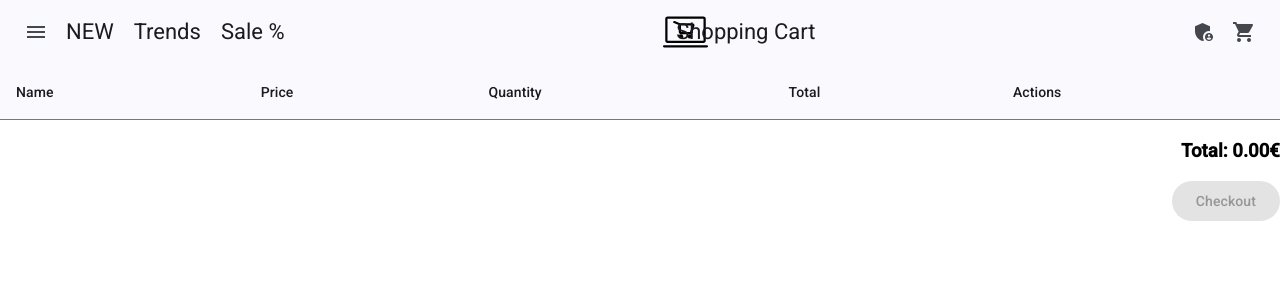
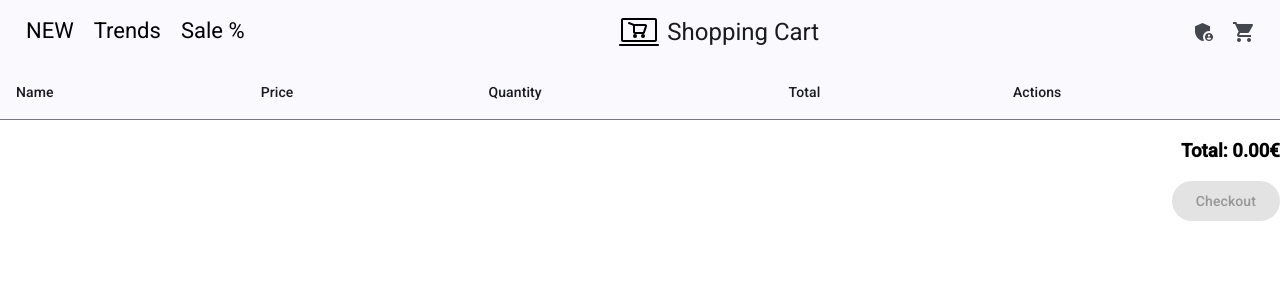
Before and after one commit to Niinnoo/Cloud-Computing-WS24-25, an Angular app in the folder Frontend/: page /cart in a window 1280 px wide. Shown: the top 300 px of the page. Built offline with nearby package versions, Linux system fonts and the light colour scheme.

Commit message:
centering logo and text in toolbar

```diff
--- a/Frontend/src/app/components/admin-panel/admin-panel.component.css
+++ b/Frontend/src/app/components/admin-panel/admin-panel.component.css
@@ -1,39 +1,3 @@
-/* Design for the toolbar */
-.mat-toolbar {
-    display: flex;
-    justify-content: space-between;
-    align-items: center;
-  }
-
-  .toolbar-title {
-    flex: 1;
-    text-align: center;
-    transform: translateX(-10%);
-  }
-
-  .toolbar-link {
-    color: inherit;
-    margin: 0 10px;
-    text-decoration: none;
-    position: relative;
-  }
-
-  .toolbar-link::after {
-    content: '';
-    display: block;
-    width: 0;
-    height: 2px;
-    background: currentColor;
-    transition: width 0.3s;
-    position: absolute;
-    bottom: -2px;
-    left: 0;
-  }
-
-  .toolbar-link:hover::after {
-    width: 100%;
-  }
-
-  .example-spacer {
-    flex: 1 1 auto;
-  }
+.container{
+  margin: 16px;
+}
--- a/Frontend/src/app/components/admin-panel/admin-panel.component.html
+++ b/Frontend/src/app/components/admin-panel/admin-panel.component.html
@@ -1,9 +1,9 @@
-<div class="container">
-  <app-toolbar
+<app-toolbar
   title="Admin Panel"
   rightIcon2=""
-  ></app-toolbar>
+></app-toolbar>
 
+<div class="container">
   <button mat-raised-button color="primary" (click)="onAddProduct()">add new product</button>
 
   <!-- Filter -->
--- a/Frontend/src/app/components/product-list/product-list.component.css
+++ b/Frontend/src/app/components/product-list/product-list.component.css
@@ -1,17 +1,7 @@
 .product-list {
-  margin: 20px;
+  margin: 16px;
   position: relative;
-}
-
-.cart-button {
-  position: absolute;
-  right: 0;
-  top: 1;
-}
-
-.admin-button {
-  position: absolute;
-  right: 100px;
+  box-sizing: border-box;
 }
 
 .matHeaderCellDef {
@@ -25,7 +15,7 @@
 
 .product-grid {
   display: grid;
-  grid-template-columns: repeat(auto-fill, minmax(250px, 1fr));
+  grid-template-columns: repeat(auto-fit, minmax(250px, 1fr));
   gap: 16px;
   padding: 16px;
 }
@@ -34,9 +24,14 @@
   display: flex;
   flex-direction: column;
   justify-content: space-between;
-  min-height: 300px;
+  padding: 16px;
+  min-height: 200px;
   border-radius: 8px;
   box-shadow: 0 4px 6px rgba(0, 0, 0, 0.1);
+  flex: 1 1 250px;
+  width: 100%;
+  max-width: none;
+  margin: 0 auto;
 }
 
 button {
--- a/Frontend/src/app/components/product-list/product-list.component.html
+++ b/Frontend/src/app/components/product-list/product-list.component.html
@@ -9,14 +9,13 @@
     <input matInput (keyup)="applyFilter($event)"/>
   </mat-form-field>
 
-  <button (click)="toggleView()" mat-raised-button>
+  <!--<button (click)="toggleView()" mat-raised-button>
     <mat-icon *ngIf="isTableView">grid_view</mat-icon>
     <mat-icon *ngIf="!isTableView">table_view</mat-icon>
-  </button>
+  </button>-->
 
   <!-- Product Table -->
-  <table mat-table [dataSource]="dataSource" matSort *ngIf="isTableView">
-    <!-- Column: Add to Cart Button -->
+  <!--<table mat-table [dataSource]="dataSource" matSort *ngIf="isTableView">
     <ng-container matColumnDef="addToCart">
       <th mat-header-cell *matHeaderCellDef></th>
       <td mat-cell *matCellDef="let product">
@@ -26,7 +25,6 @@
       </td>
     </ng-container>
 
-    <!-- Column: Image -->
     <ng-container matColumnDef="image">
       <th mat-header-cell *matHeaderCellDef mat-sort-header> Image </th>
       <td mat-cell *matCellDef="let product">
@@ -34,34 +32,29 @@
       </td>
     </ng-container>
 
-    <!-- Column: Name -->
     <ng-container matColumnDef="name">
       <th mat-header-cell *matHeaderCellDef mat-sort-header> Name </th>
       <td mat-cell *matCellDef="let product"> {{product.name}} </td>
     </ng-container>
 
-    <!-- Column: Description -->
     <ng-container matColumnDef="description">
       <th mat-header-cell *matHeaderCellDef> Description </th>
       <td mat-cell *matCellDef="let product"> {{product.short_description}} </td>
     </ng-container>
 
-    <!-- Column: Price -->
     <ng-container matColumnDef="price">
       <th mat-header-cell *matHeaderCellDef mat-sort-header> Price </th>
       <td mat-cell *matCellDef="let product"> {{product.price}}€ </td>
     </ng-container>
 
-    <!-- Column: CategoryModel -->
     <ng-container matColumnDef="category">
       <th mat-header-cell *matHeaderCellDef mat-sort-header> Category </th>
       <td mat-cell *matCellDef="let product"> {{product.category_name}} </td>
     </ng-container>
 
-    <!-- Header and Rows -->
     <tr mat-header-row *matHeaderRowDef="columnsToDisplay"></tr>
     <tr mat-row *matRowDef="let row; columns: columnsToDisplay;" (click)="showDetails(row)"></tr>
-  </table>
+  </table> -->
 
   <!-- Paginator for Table -->
   <mat-paginator [pageSize]="10" [pageSizeOptions]="[5, 10, 20]" aria-label="Select Page" *ngIf="isTableView"></mat-paginator>
--- a/Frontend/src/app/components/toolbar/toolbar.component.css
+++ b/Frontend/src/app/components/toolbar/toolbar.component.css
@@ -1,49 +1,40 @@
 /* Design for the toolbar */
-.mat-toolbar {
-    display: flex;
-    justify-content: space-between;
-    align-items: center;
+
+.toolbar-title .centered-image,
+.toolbar-title .title {
+  cursor: pointer;
 }
 
 .toolbar-title {
-    flex: 1;
   display: flex;
+  align-items: center;
   justify-content: center;
-    align-items: center;
+  flex-grow: 1;
   text-align: center;
-    position: relative;
 }
 
-.toolbar-title .centered-image,
-.toolbar-title .title {
-    display: block;
-    margin-left: auto;
-    margin-right: auto;
-    width: auto;
-    transform: none;
-    cursor: pointer;
+.centered-image {
+  height: 40px;
+  margin-right: 8px;
 }
 
-.toolbar-title .centered-image {
-    width: 5%;
-    margin-right: -400px;
+.title {
+  font-size: 1.5rem;
 }
 
 .toolbar-link {
-    color: inherit;
   margin: 0 10px;
   text-decoration: none;
-    position: relative;
+  color: black;
 }
 
 .toolbar-link::after {
   content: '';
   display: block;
   width: 0;
-    height: 2px;
+  height: 3px;
   background: currentColor;
   transition: width 0.3s;
-    position: absolute;
   bottom: -2px;
   left: 0;
 }
@@ -51,72 +42,3 @@
 .toolbar-link:hover::after {
   width: 100%;
 }
-
-.example-spacer {
-    flex: 1 1 auto;
-}
-
-  .container {
-    display: flex;
-    justify-content: center;
-    align-items: center;
-    gap: 20px;
-    margin: 40px 0;
-    perspective: 1000px;
-}
-
-.tile {
-    width: 250px;
-    height: 350px;
-    background: #ddd;
-    border-radius: 10px;
-    box-shadow: 5px 5px 15px rgba(0, 0, 0, 0.3);
-    transform: rotateY(15deg);
-    transition: transform 0.3s ease-in-out;
-    display: flex;
-    align-items: center;
-    justify-content: center;
-}
-
-.tile:hover {
-    transform: rotateY(5deg);
-}
-
-.image-container {
-    position: relative;
-    max-width: 800px;
-    margin: 0 20px;
-}
-
-.main-image {
-    width: 100%;
-    height: auto;
-    display: block;
-    border-radius: 10px;
-}
-
-.overlay-text {
-    position: absolute;
-    top: 10%;
-    left: 10%;
-    color: white;
-    font-size: 2rem;
-    font-weight: bold;
-}
-
-.shop-button {
-    position: absolute;
-    bottom: 15%;
-    left: 10%;
-    background-color: rgb(179, 107, 48);
-    color: white;
-    border: none;
-    padding: 10px 20px;
-    font-size: 1rem;
-    cursor: pointer;
-    border-radius: 5px;
-}
-
-.shop-button:hover {
-    background-color: #ee9542;
-}
--- a/Frontend/src/app/components/toolbar/toolbar.component.html
+++ b/Frontend/src/app/components/toolbar/toolbar.component.html
@@ -1,12 +1,12 @@
 <mat-toolbar>
-    <button mat-icon-button class="example-icon" aria-label="Example icon-button with menu icon" (click)="onLeftIconClick()">
+    <!--<button mat-icon-button class="example-icon" aria-label="Example icon-button with menu icon" (click)="onLeftIconClick()">
       <mat-icon>{{ leftIcon }}</mat-icon>
-    </button>
+    </button>-->
     <a href="products" class="toolbar-link">NEW</a>
     <a href="products" class="toolbar-link">Trends</a>
     <a href="products" class="toolbar-link">Sale %</a>
-    <div class="toolbar-title">
-      <img src="/assets/online-shop.svg" (click)="navigateToHome()" alt="Online Shop" class="centered-image">
+    <div class="toolbar-title" (click)="navigateToHome()">
+      <img src="/assets/online-shop.svg" alt="Online Shop" class="centered-image">
       <h1 class="title">{{ title }}</h1>
     </div>
     <button mat-icon-button class="example-icon favorite-icon" aria-label="Example icon-button with account icon" (click)="onRightIcon2Click()">
@@ -16,4 +16,4 @@
   matBadgeOverlap="false" matBadgePosition="before"  mat-icon-button class="example-icon" aria-label="Example icon-button with shopping cart icon" (click)="onRightIcon1Click()">
     <mat-icon>{{ rightIcon1 }}</mat-icon>
   </button>
-  </mat-toolbar>
+</mat-toolbar>
```
Also changed, not shown: Frontend/src/app/components/toolbar/toolbar.component.ts (indentation only). Lines whose indentation alone changed are shown as unchanged.
